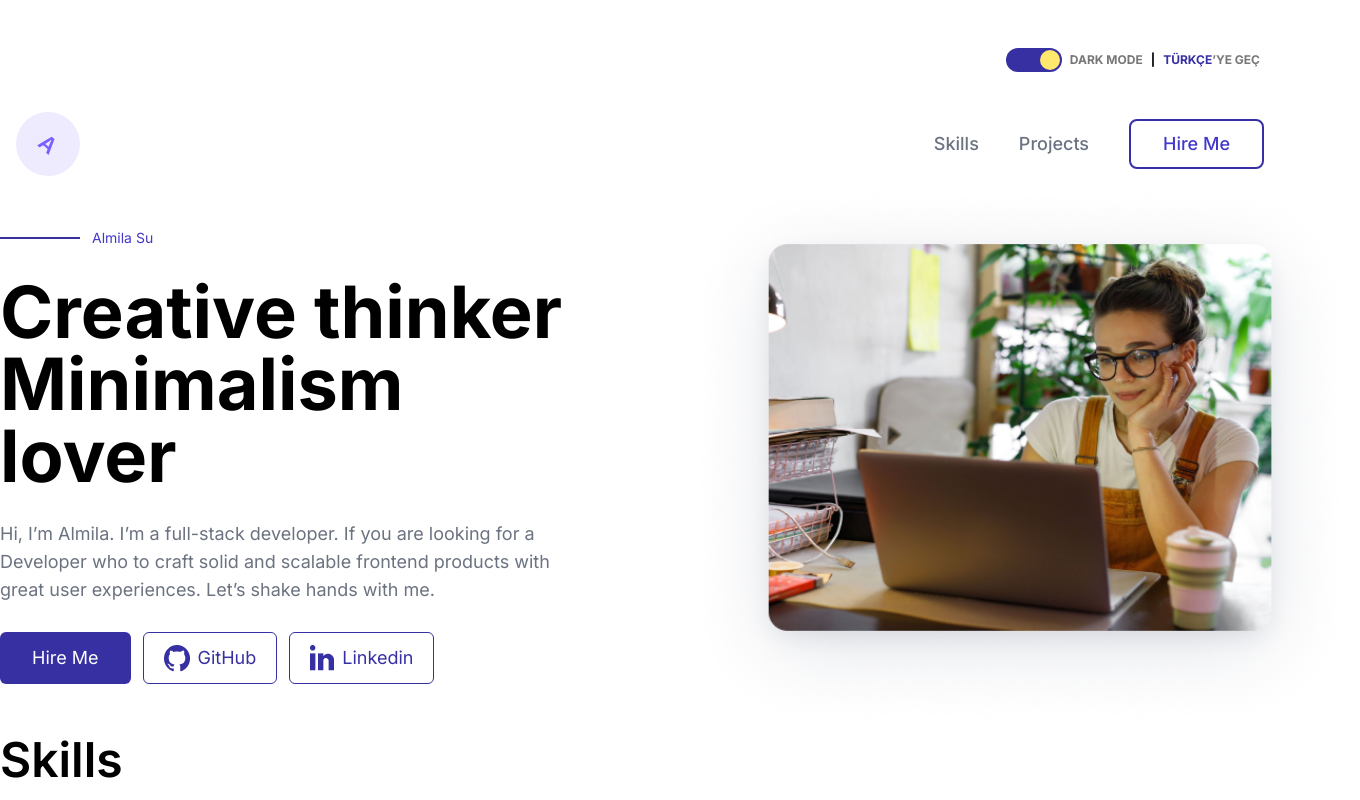
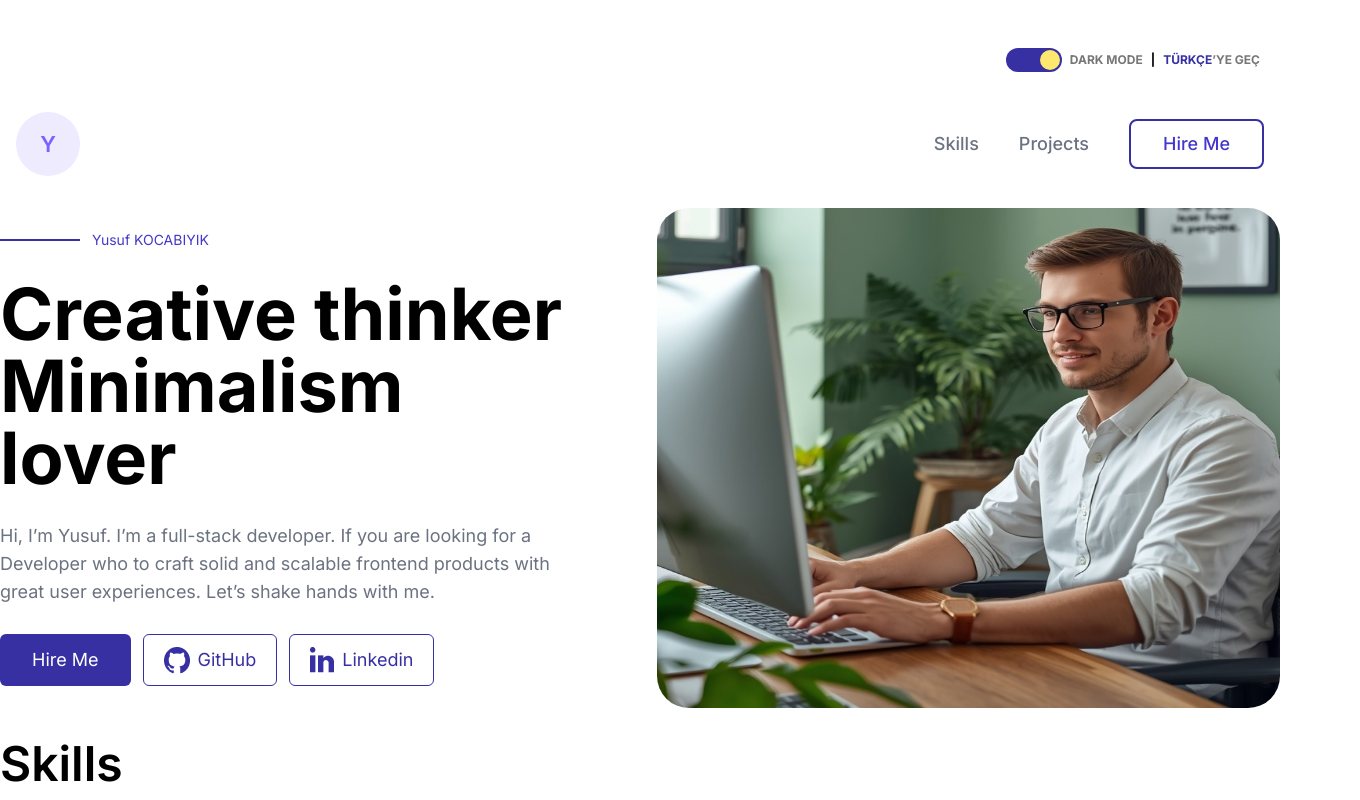
Before and after one commit to yusuf-kocabiyik/frontend-proje, a React (Vite) app: page / in a window 1280 px wide. Shown: the top 800 px of the page, 1360 px wide, since content can reach past the window. Built offline with nearby package versions, Linux system fonts and the light colour scheme.

Commit message:
kisisellestirme yapıldı

```diff
--- a/public/content.json
+++ b/public/content.json
@@ -6,16 +6,16 @@
       "themeLight":"AYDINLIK MOD"
     },
     "header":{
-      "logo":"A",
+      "logo":"Y",
       "skills":"Yetenekler",
       "projects":"Projeler",
       "hireMe": "Beni işe alın"
     },
     "hero": {
-      "name":"Almila Su",
+      "name":"Yusuf KOCABIYIK",
       "title": "Yaratıcı düşünen Minimalist",
-      "img":"/images/hero_img.png",
-      "description": "Merhaba, ben Almila. Full-stack geliştiriciyim.Ölçeklenebilir, sağlam ve kullanıcı deneyimi güçlü ön yüz (frontend) ürünleri geliştirebilecek bir geliştirici arıyorsanız, gelin tanışalım.",
+      "img":"/images/developerr.png",
+      "description": "Merhaba, ben Yusuf. Full-stack geliştiriciyim.Ölçeklenebilir, sağlam ve kullanıcı deneyimi güçlü ön yüz (frontend) ürünleri geliştirebilecek bir geliştirici arıyorsanız, gelin tanışalım.",
       "hireMe": "Beni işe alın",
       "githubIcon":"/images/github.png",
       "github":"GitHub",
@@ -141,17 +141,17 @@
       "themeLight":"LIGHT MODE"
     },
     "header":{
-      "logo":"A",
+      "logo":"Y",
       "skills":"Skills",
       "projects":"Projects",
       "hireMe": "Hire Me"
     },
 
     "hero": {
-      "name":"Almila Su",
+      "name":"Yusuf KOCABIYIK",
       "title": "Creative thinker Minimalism lover",
-      "img":"/images/hero_img.png",
-      "description": "Hi, I’m Almila. I’m a full-stack developer. If you are looking for a Developer who to craft solid and scalable frontend products with great user experiences. Let’s shake hands with me.",
+      "img":"/images/developerr.png",
+      "description": "Hi, I’m Yusuf. I’m a full-stack developer. If you are looking for a Developer who to craft solid and scalable frontend products with great user experiences. Let’s shake hands with me.",
       "hireMe": "Hire Me",
       "githubIcon":"/images/github.png",
       "github":"GitHub",
--- a/src/components/Header.jsx
+++ b/src/components/Header.jsx
@@ -10,7 +10,7 @@ const Header = ()=>{
     return(
 
         <div className=" w-full flex justify-center px-4 items-center  lg:w-320 lg:px-4 lg:flex-row mx-auto  lg:justify-between ">
-            <p className="bg-[#EEEBFF] text-[#7B61FF] my-auto text-lg  w-12 h-12 rounded-full flex items-center justify-center rotate-40 font-semibold lg:text-[22px] lg:w-16 lg:h-16 dark:text-[#8F88FF] dark:bg-[#4731D3] ">{content.header.logo}</p>
+            <p className="bg-[#EEEBFF] text-[#7B61FF] my-auto text-lg  w-12 h-12 rounded-full flex items-center justify-center rotate-0 font-semibold lg:text-[22px] lg:w-16 lg:h-16 dark:text-[#8F88FF] dark:bg-[#4731D3] ">{content.header.logo}</p>
             <div className="flex w-full justify-around lg:w-auto lg:justify-between text-lg  lg:gap-10 content-center text-indigo1 font-medium lg:text-3xl lg:text-[18px]">
                 <a href="" className="flex justify-center items-center text-gray1 dark:text-[#6B7280]" >{content.header.skills}</a>
                 <a href="" className="flex justify-center items-center text-gray1 dark:text-[#6B7280]">{content.header.projects}</a>
--- a/src/components/Hero.jsx
+++ b/src/components/Hero.jsx
@@ -5,14 +5,13 @@ import { useContent } from "../hooks/useContent";
 
 const Hero = ()=>{
     /*
+    lg:mr-[-5rem]
 
     YİNE BURADA DARK MODE A GÖRE GİTHUB VE LİNKEDİN İMG LERİNİN İMG LERİ DEĞİŞECEK, İMG Yİ İNDİRDİM ASSET ALTINDA */
 
      const { content, loading } = useContent() ;
 
     if (loading || !content) return null;
-
-
 
 return(
 
@@ -29,16 +28,16 @@ return(
 <p className="text-xl m-4 text-center lg:text-lg text-gray1 lg:m-0 lg:text-left dark:text-[#FFFFFF]">{content.hero.description}</p>
 <div className="flex justify-center lg:justify-start text-lg lg:text-lg  gap-3">
     <a href="" className="text-white bg-indigo2 dark:bg-[#E1E1FF] py-1 px-3 lg:py-3 lg:px-8 rounded-md dark:text-[#000000]">{content.hero.hireMe}</a>
-    <a href="" className="flex gap-2 items-center  border-[1px] rounded-md border-indigo2 px-1 lg:px-5 text-indigo2 dark:text-[#E1E1FF]"><img src={content.hero.githubIcon} alt="github-logo" className=""/>{content.hero.github}</a>
-    <a href="" className="flex gap-2  items-center border-[1px] rounded-md border-indigo2 px-1 lg:px-5 text-indigo2 dark:text-[#E1E1FF]" ><img src={content.hero.linkedinIcon} alt="linkedin-logo" />{content.hero.linkedin}</a>
+    <a href="https://github.com/yusuf-kocabiyik" className="flex gap-2 items-center  border-[1px] rounded-md border-indigo2 px-1 lg:px-5 text-indigo2 dark:text-[#E1E1FF]"><img src={content.hero.githubIcon} alt="github-logo" className=""/>{content.hero.github}</a>
+    <a href="https://www.linkedin.com/in/yusufkocabiyik/" className="flex gap-2  items-center border-[1px] rounded-md border-indigo2 px-1 lg:px-5 text-indigo2 dark:text-[#E1E1FF]" ><img src={content.hero.linkedinIcon} alt="linkedin-logo" />{content.hero.linkedin}</a>
 </div>
 
 </div>
 
 
 
-<div className="flex flex-2 justify-end">
-<img src={content.hero.img} className="flex w-full h-full lg:w-170 lg:h-140 lg:mr-[-5rem] " />
+<div className="flex  justify-center my-8 lg:justify-end">
+<img src={content.hero.img} className="flex max-w-11/12 h-10/12 lg:w-170 lg:h-125 rounded-4xl  " />
 </div>
 
 
```
Also changed, not shown: public/images/developer.png (added), public/images/developerr.png (added).
